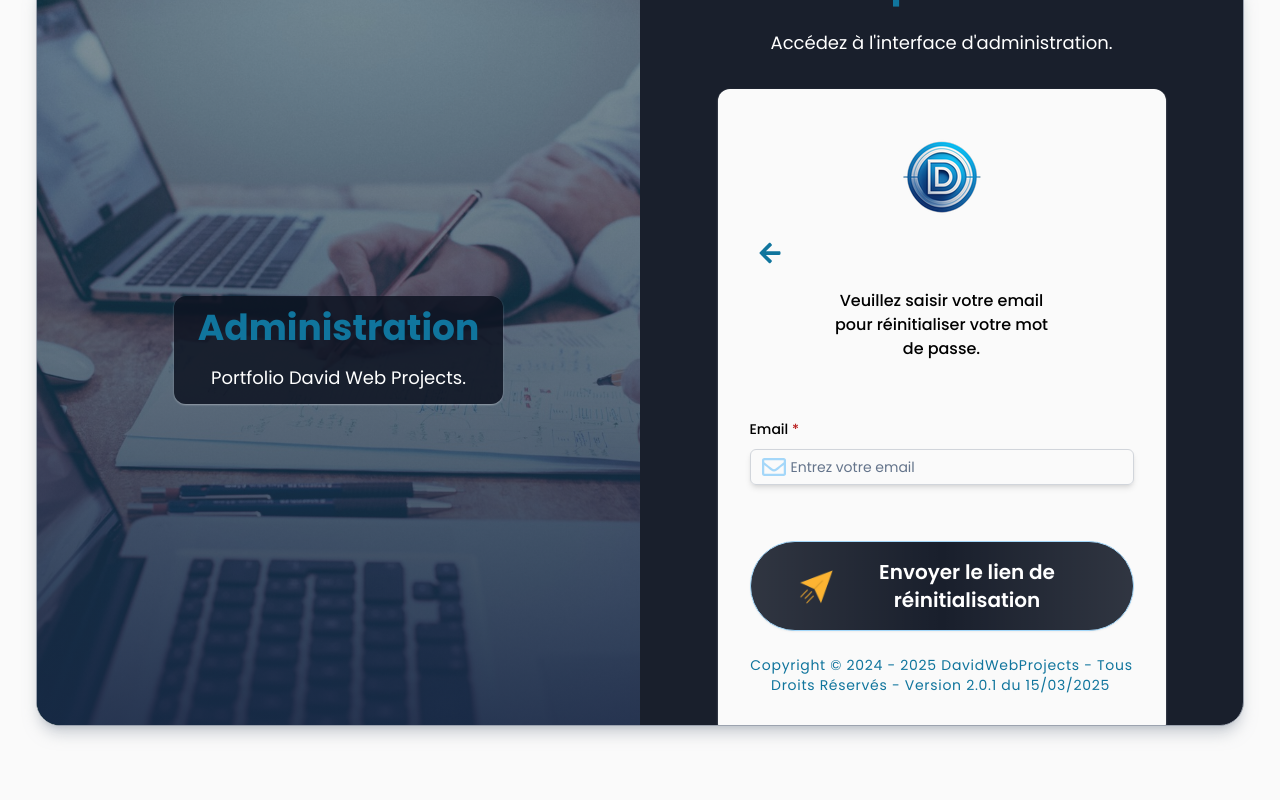
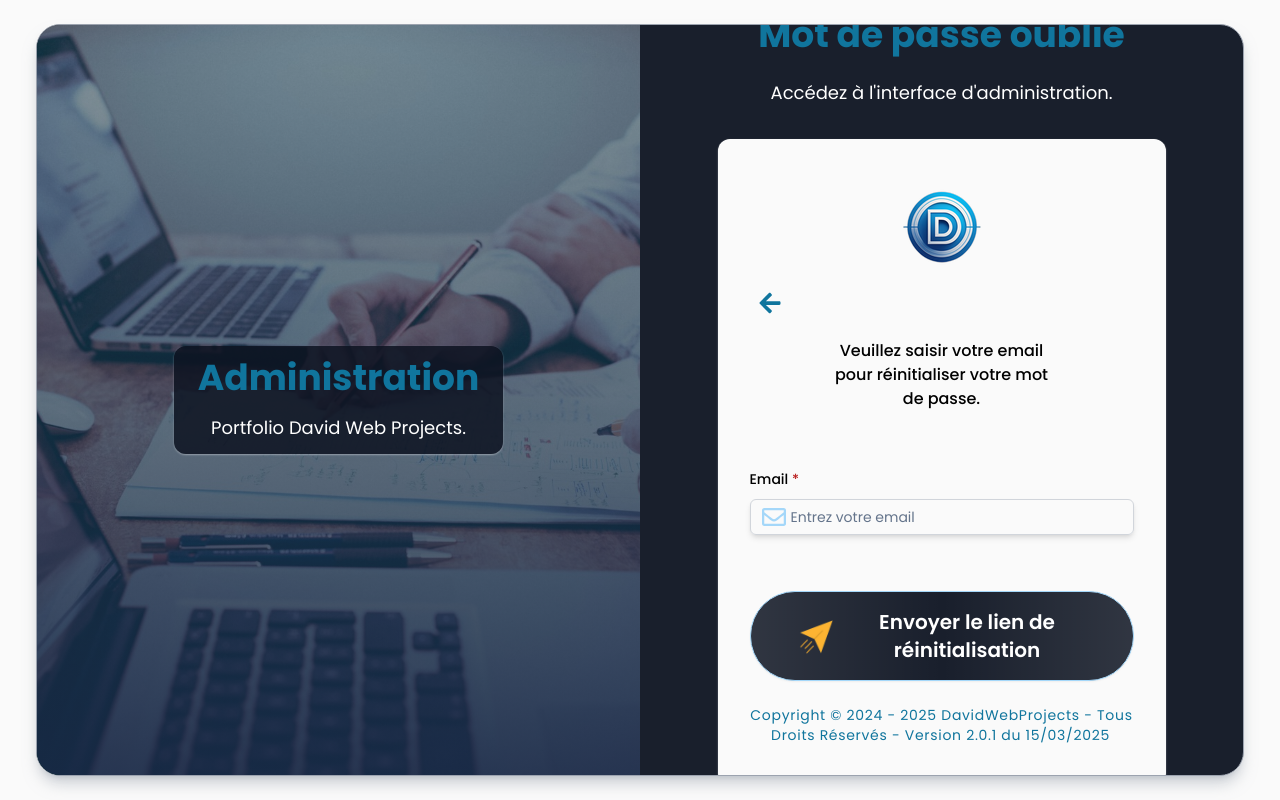
Before and after one commit to DavidDevPro/david-front-portfolio-next, a Next.js app: page /forgot-password in a window 1280 px wide. Built offline with nearby package versions, Linux system fonts and the light colour scheme.

Commit message:
Related to #9 : verification auth

```diff
--- a/app/(auth)/forgot-password/page.tsx
+++ b/app/(auth)/forgot-password/page.tsx
@@ -2,7 +2,7 @@ import { AuthSection } from "@/components/auth";
 
 export default function ForgotPasswordPage() {
   return (
-    <section className="-mt-[100px] flex-grow flex items-center justify-center px-3">
+    <section className="flex-grow flex items-center justify-center px-3">
       <AuthSection formType="forgot-password" />
     </section>
   );
--- a/app/(auth)/reset-password/[token]/[email]/page.tsx
+++ b/app/(auth)/reset-password/[token]/[email]/page.tsx
@@ -16,14 +16,14 @@ export default function ResetPasswordPage() {
     const email = decodeURIComponent(atob(encodedEmail)); // Décoder l'email
 
     return (
-      <section className="-mt-[100px] flex-grow flex items-center justify-center px-2">
+      <section className="flex-grow flex items-center justify-center px-2">
         <AuthSection formType="reset-password" token={token} email={email} />
       </section>
     );
   }
 
   return (
-    <section className="-mt-[100px] flex-grow flex items-center justify-center px-2">
+    <section className="flex-grow flex items-center justify-center px-2">
       <p>Invalid URL</p> {/* Gérer les URL invalides */}
     </section>
   );
--- a/components/auth/ResetOrForgotHeader.tsx
+++ b/components/auth/ResetOrForgotHeader.tsx
@@ -7,7 +7,7 @@ export const ResetOrForgotHeader = () => {
         <div className="flex justify-center mb-8 relative">
             {/* Icône de retour à gauche */}
             <TooltipLink
-                href="/admin"
+                href="/login"
                 ariaLabel="Retour vers le formulaire de connexion"
                 tooltipText="Retour vers la page de connexion"
             />
```
